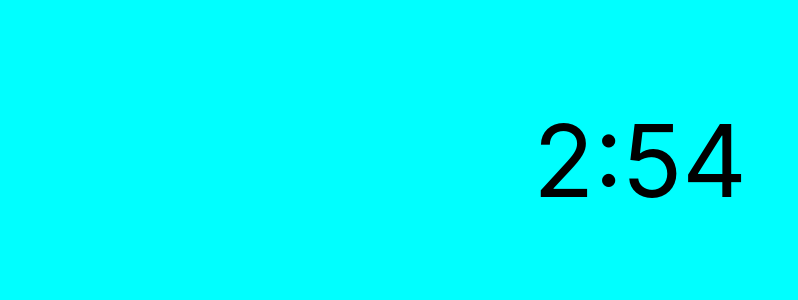
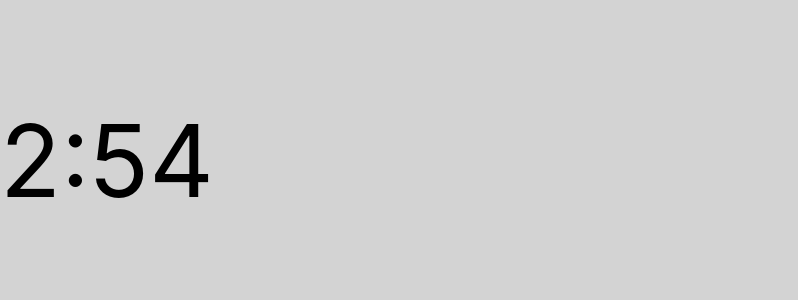
Before and after one commit to cawleygl/dynamic-clock, a React (Create React App) app: page / in a window 1280 px wide. Shown: the top 300 px of the page, without its empty margins (0-798 px from the left). Built offline with nearby package versions, Linux system fonts and the light colour scheme.

Commit message:
Style changes

```diff
--- a/src/App.css
+++ b/src/App.css
@@ -1,7 +1,7 @@
 .App {
-  text-align: center;
+  background-color:lightgrey;
 }
 
 html {
-  background-color: aqua;
+  background-color:lightgrey;
 }
--- a/src/App.js
+++ b/src/App.js
@@ -4,9 +4,7 @@ import './App.css';
 function App() {
   return (
     <div className="App">
-      <header className="Wrap">
       <TimeDisplay></TimeDisplay>
-      </header>
     </div>
   );
 }
```
